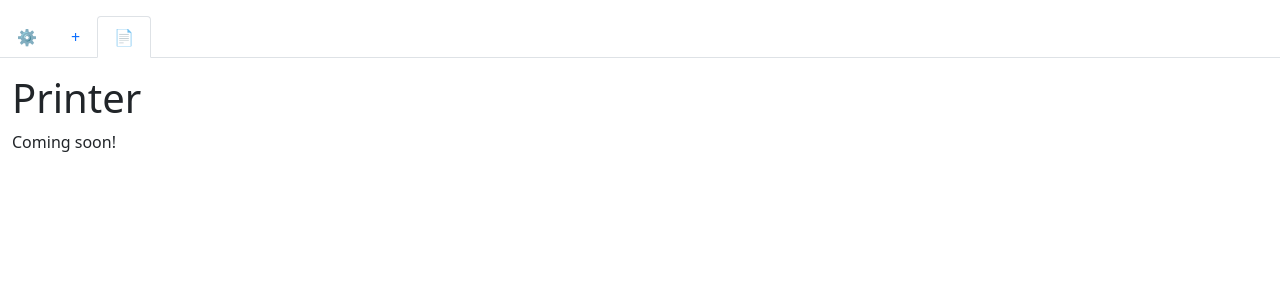
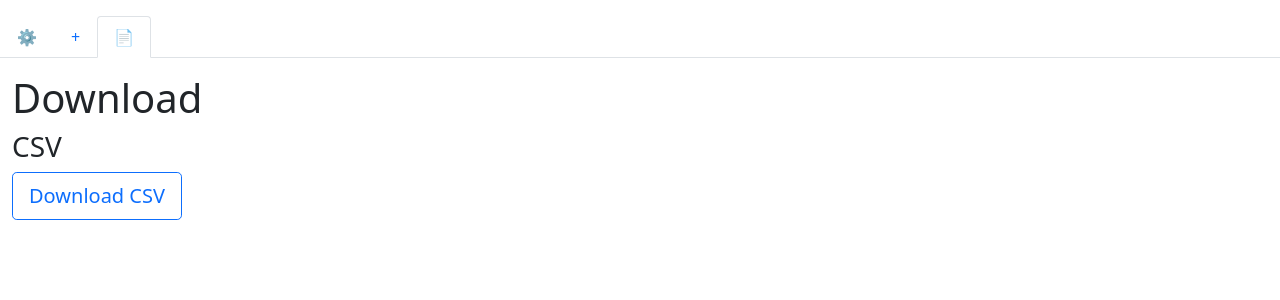
Before and after one commit to corei8/stipendium, a Flask app: page /print in a window 1280 px wide. Shown: the top 300 px of the page. Run offline with Flask 2, Linux system fonts and the light colour scheme.

Commit message:
add download folders on build

```diff
--- a/stipendium/__init__.py
+++ b/stipendium/__init__.py
@@ -11,6 +11,7 @@ basedir = path.abspath(path.dirname(__file__))
 
 try:
     mkdir(basedir + '/databases')
+    mkdir(basedir + '/downloads')
 except FileExistsError:
     pass
 
--- a/stipendium/templates/print_book.html
+++ b/stipendium/templates/print_book.html
@@ -1,11 +1,14 @@
 {% extends 'base.html' %}
 {% from '_formhelper.html' import datify %}
 {% block content %}
-<h1>Printer</h1>
-<p>Coming soon!</p>
+<h1>Download</h1>
     <!--
 <a href="{{url_for('download_pdf', target='brooksville', num='target')}}">
     <button class='btn btn-outline-primary btn-lg'>Download for Brooksville</button>
 </a>
     -->
+    <h3>CSV</h3>
+<a href="{{url_for('download_pdf', target='brooksville', num='target')}}">
+    <button class='btn btn-outline-primary btn-lg'>Download CSV</button>
+</a>
 {% endblock %}
```
